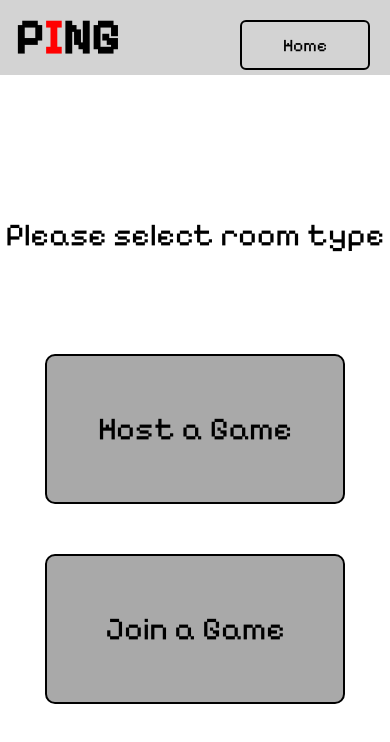
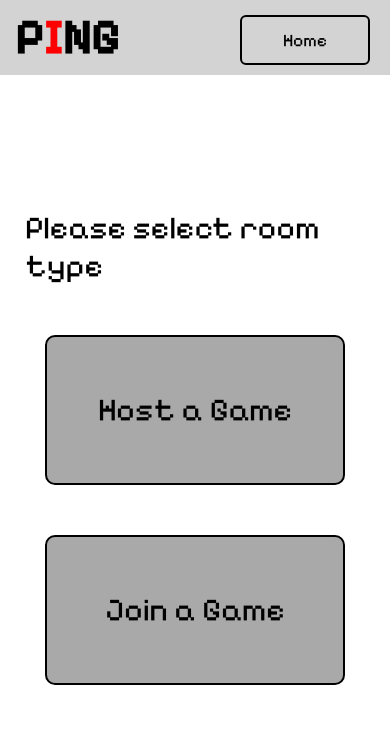
Before and after one commit to mortemn/Ping, a Next.js app in the folder frontend/: page /roomPage1 in a window 390 px wide. Shown: the top 742 px of the page. Built offline with nearby package versions, Linux system fonts and the light colour scheme.

Commit message:
Update responsive design

```diff
--- a/frontend/src/app/loginPage/page.js
+++ b/frontend/src/app/loginPage/page.js
@@ -58,8 +58,6 @@ export default function Home() {
             <script type="module" src="https://unpkg.com/ionicons@7.1.0/dist/ionicons/ionicons.esm.js"></script>
             <script nomodule src="https://unpkg.com/ionicons@7.1.0/dist/ionicons/ionicons.js"></script>
 
-
-
         </body>
     );
 }
--- a/frontend/src/app/roomPage1/page.module.css
+++ b/frontend/src/app/roomPage1/page.module.css
@@ -16,7 +16,6 @@
     font-size: 1.1em;
     color: black;
     font-weight: 500;
-    margin-left: 720px;
     transition: .5s;
 }
 
@@ -62,9 +61,10 @@
 .text {
     justify-content: center;
     align-items: center;
+    margin-top: 50px;
 }
 
-@media screen and (max-width: 768px) {
+@media screen and (max-width: 800px) {
     .logo {
         position: absolute;
         left: 15px;
@@ -72,16 +72,24 @@
 
     .navigation .btnhome {
         position: absolute;
-        top: 20px;
+        top: 15px;
         right: 20px;
+    }
+
+    .text {
+        margin: 25px;
     }
 
     .btns {
         flex-direction: column;
-        gap: 50px;
+        margin-top: 25px;
+        gap: 0px;
     }
 
     .btn {
         height: 150px;
+        margin-left: 0px;
+        margin-right: 0px;
+        margin-bottom: 50px;
     }
 }
```
